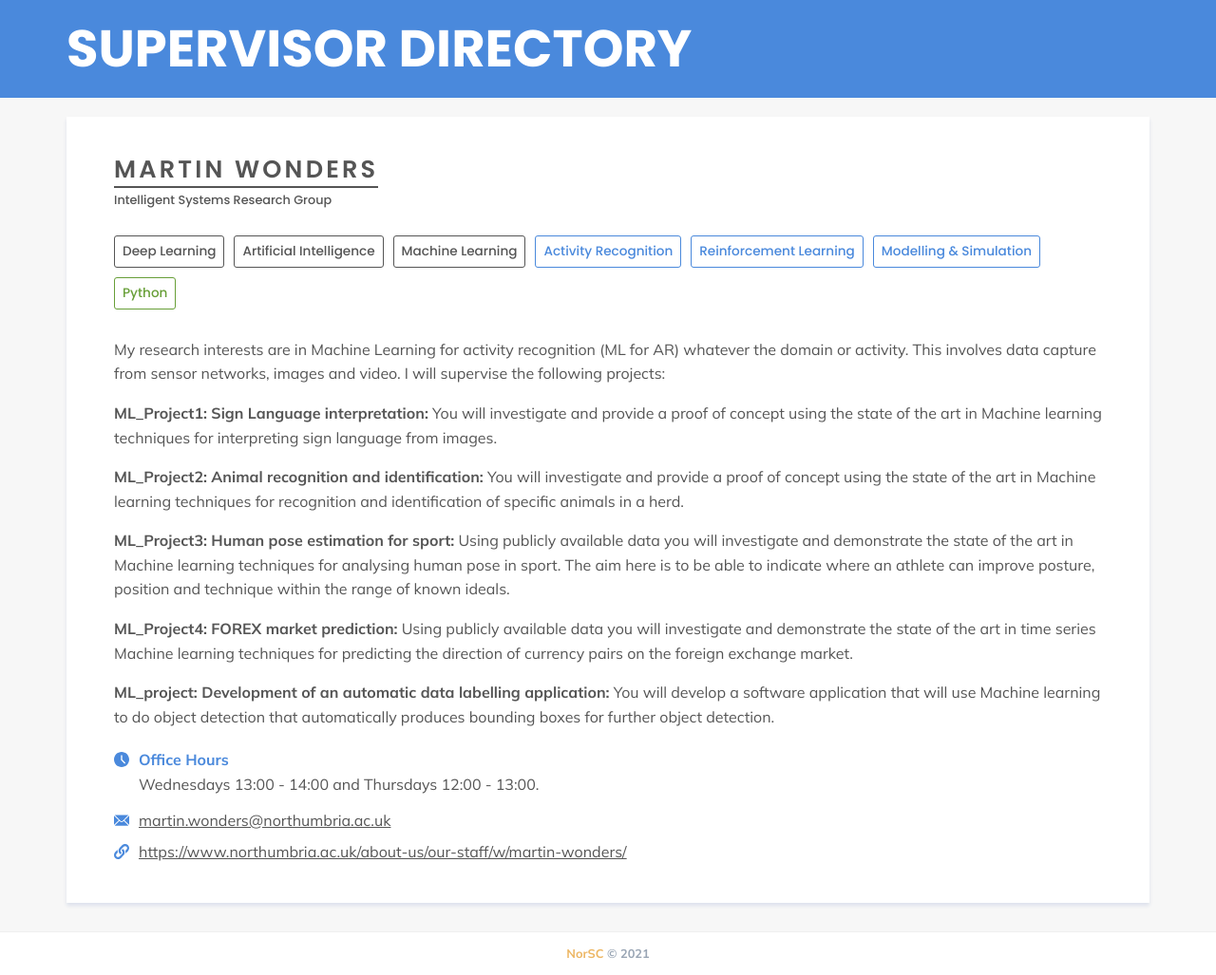
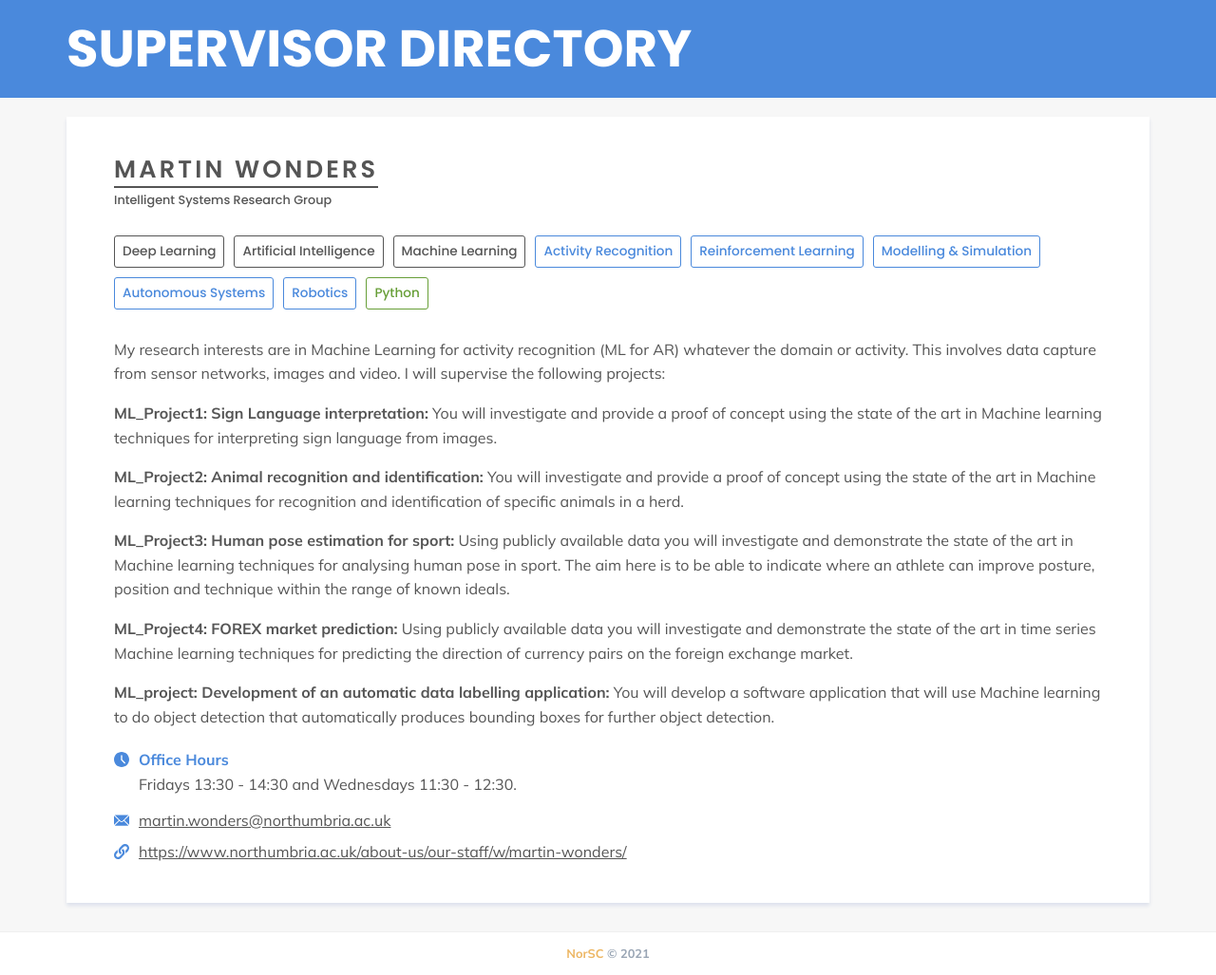
Before and after one commit to NorSC/supervisor-search, a Jekyll site: the page built from _supervisors/martin-wonders.md, in a window 1280 px wide. Shown: the whole page at 95% size. Built offline with Jekyll 4.4.1, drawn with Linux system fonts in a browser that asks for light colours; a script that is not in the unit is left out.

Commit message:
Update Supervisors “martin-wonders”

```diff
--- a/_supervisors/martin-wonders.md
+++ b/_supervisors/martin-wonders.md
@@ -5,7 +5,7 @@ available: true
 available_msc: true
 email: martin.wonders@northumbria.ac.uk
 website: https://www.northumbria.ac.uk/about-us/our-staff/w/martin-wonders/
-office_hours: Wednesdays 13:00 - 14:00 and Thursdays 12:00 - 13:00.
+office_hours: Fridays 13:30 - 14:30 and Wednesdays 11:30 - 12:30.
 research_group: Intelligent Systems Research Group
 research_themes:
   - Deep Learning
@@ -15,6 +15,8 @@ additional_keywords:
   - Activity Recognition
   - Reinforcement Learning
   - Modelling & Simulation
+  - Autonomous Systems
+  - Robotics
 technologies_languages:
   - Python
 additional_details: >-
```
